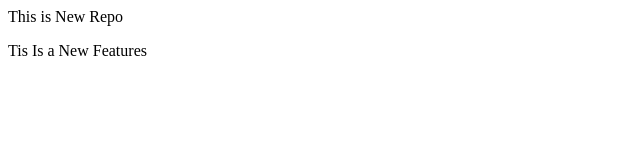
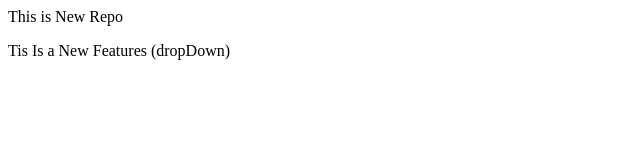
Before and after one commit to JuganJosh/LocalRepo, a plain HTML site: page index.html in a window 1280 px wide. Shown: the full height of the page, 0-640 px from the left. Drawn offline with Linux system fonts and the light colour scheme.

```diff
--- a/index.html
+++ b/index.html
@@ -1,3 +1,3 @@
 <P>This is New Repo</P>
-<p> Tis Is a New Features
+<p> Tis Is a New Features (dropDown)
 </p>
```
